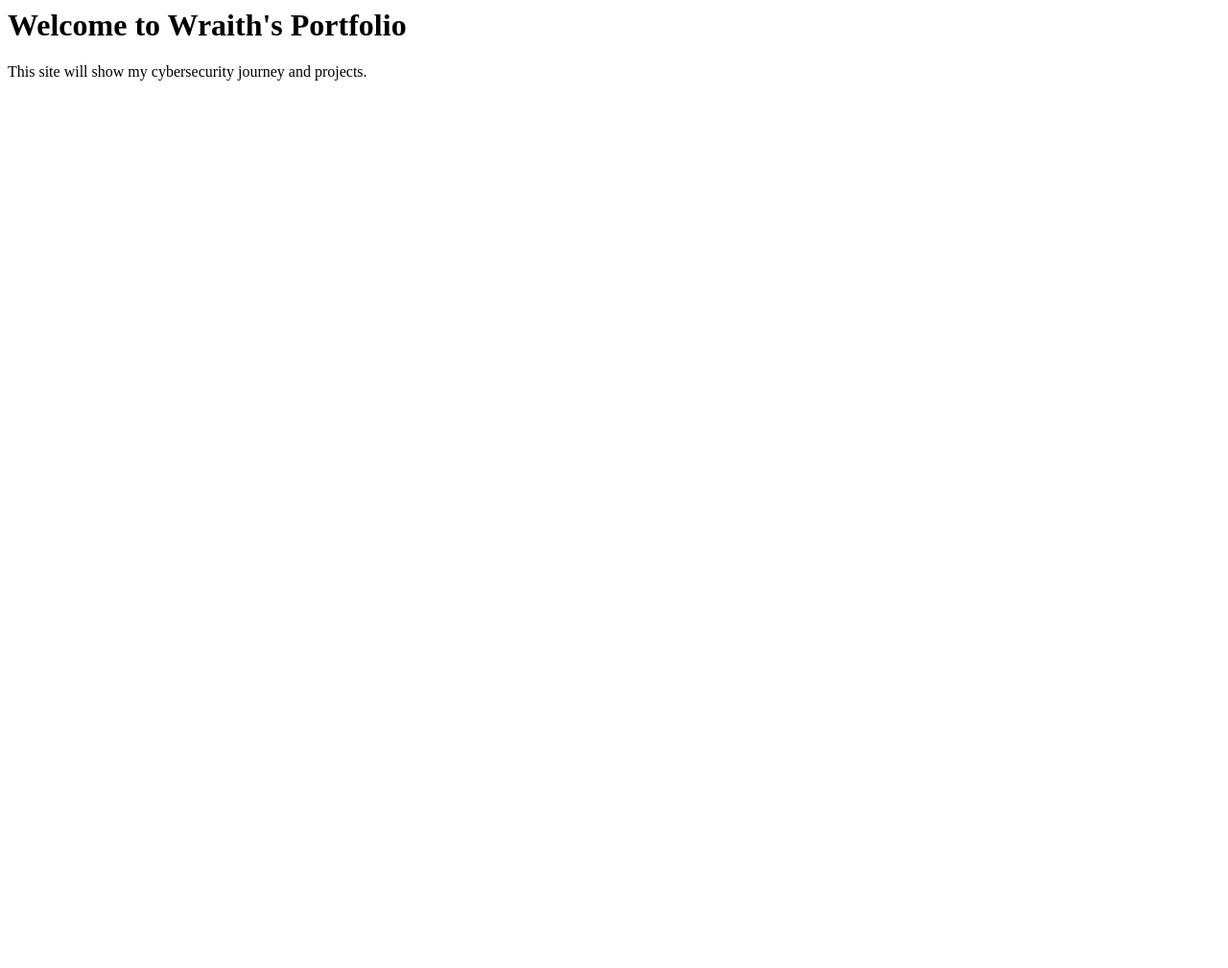
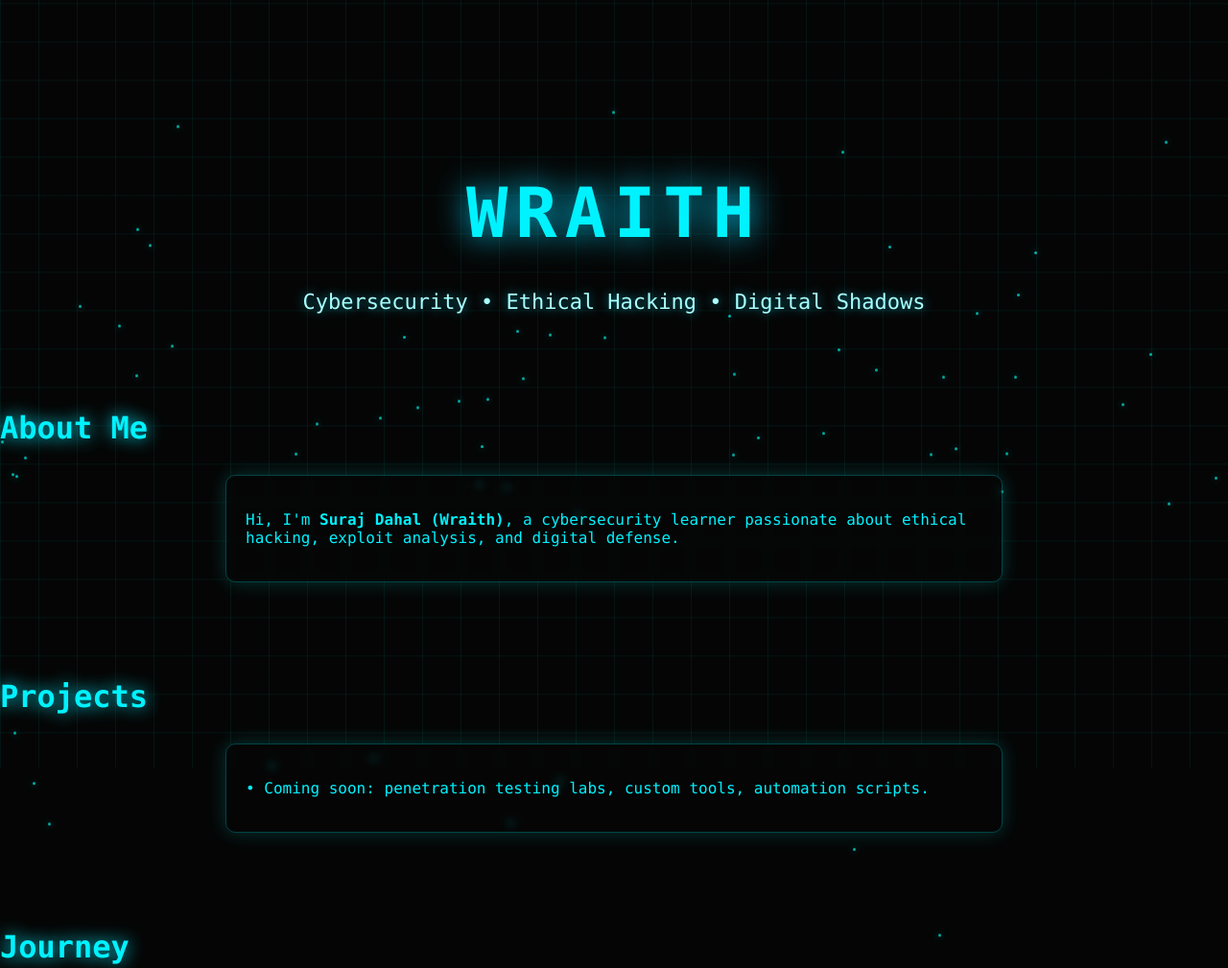
Before and after one commit to surajdahal390-arch/wraith-portfolio, a plain HTML site: page index.html in a window 1280 px wide. Shown: the top 1009 px of the page at 96% size. Before the commit the page ends 800 px from the top, so only its background shows below. Drawn offline with Linux system fonts and the light colour scheme.

Commit message:
Create index.html for cybersecurity portfolio
Added a complete HTML structure with styling and content for a cybersecurity portfolio.

```diff
--- a/index.html
+++ b/index.html
@@ -1,2 +1,132 @@
-<h1>Welcome to Wraith's Portfolio</h1>
-<p>This site will show my cybersecurity journey and projects.</p>
+<!DOCTYPE html>
+<html lang="en">
+<head>
+<meta charset="UTF-8">
+<title>WRAITH | Cybersecurity Portfolio</title>
+
+<style>
+    /* --- GLOBAL STYLING --- */
+    body {
+        margin: 0;
+        background: #050505;
+        font-family: 'Consolas', monospace;
+        color: #00f2ff;
+        overflow-x: hidden;
+    }
+
+    /* Futuristic grid background */
+    .grid-background {
+        position: fixed;
+        top: 0; left: 0;
+        width: 100%;
+        height: 100%;
+        background-image:
+            linear-gradient(#00ffee11 1px, transparent 1px),
+            linear-gradient(90deg, #00ffee11 1px, transparent 1px);
+        background-size: 40px 40px;
+        z-index: -2;
+        animation: gridMove 12s linear infinite;
+    }
+
+    @keyframes gridMove {
+        from { background-position: 0 0; }
+        to { background-position: 0 200px; }
+    }
+
+    /* Floating particles */
+    .particle {
+        position: fixed;
+        width: 3px;
+        height: 3px;
+        background-color: #00fff2;
+        box-shadow: 0 0 10px #00fff2;
+        border-radius: 50%;
+        animation: floatUp linear infinite;
+        opacity: 0.7;
+    }
+    @keyframes floatUp {
+        from { transform: translateY(100vh); }
+        to { transform: translateY(-10vh); }
+    }
+
+    /* Center content */
+    .container {
+        text-align: center;
+        margin-top: 180px;
+    }
+
+    h1 {
+        font-size: 72px;
+        letter-spacing: 8px;
+        text-shadow: 0 0 20px #00f2ff, 0 0 40px #00c2ff;
+        animation: pulse 3s infinite alternate;
+    }
+
+    @keyframes pulse {
+        from { text-shadow: 0 0 20px #00f2ff; }
+        to { text-shadow: 0 0 45px #00c2ff; }
+    }
+
+    .tagline {
+        font-size: 22px;
+        margin-top: -10px;
+        color: #a9ffff;
+        text-shadow: 0 0 12px #0099aa;
+    }
+
+    .section-title {
+        margin-top: 100px;
+        font-size: 32px;
+        text-shadow: 0 0 18px #00eaff;
+    }
+
+    .box {
+        border: 1px solid #00f2ff44;
+        padding: 20px;
+        width: 60%;
+        margin: 30px auto;
+        border-radius: 10px;
+        backdrop-filter: blur(4px);
+        box-shadow: 0 0 20px #00ffee33;
+    }
+</style>
+</head>
+
+<body>
+
+<div class="grid-background"></div>
+
+<script>
+// Create floating particles behind UI
+for (let i = 0; i < 60; i++) {
+    let p = document.createElement("div");
+    p.classList.add("particle");
+    p.style.left = Math.random() * 100 + "vw";
+    p.style.animationDuration = (4 + Math.random() * 6) + "s";
+    document.body.appendChild(p);
+}
+</script>
+
+<!-- MAIN CONTENT -->
+<div class="container">
+    <h1>WRAITH</h1>
+    <p class="tagline">Cybersecurity • Ethical Hacking • Digital Shadows</p>
+</div>
+
+<h2 class="section-title">About Me</h2>
+<div class="box">
+    <p>Hi, I'm <strong>Suraj Dahal (Wraith)</strong>, a cybersecurity learner passionate about ethical hacking, exploit analysis, and digital defense.</p>
+</div>
+
+<h2 class="section-title">Projects</h2>
+<div class="box">
+    <p>• Coming soon: penetration testing labs, custom tools, automation scripts.</p>
+</div>
+
+<h2 class="section-title">Journey</h2>
+<div class="box">
+    <p>Building skills in CEH, OSCP, cybersecurity fundamentals, networking, and exploit development.</p>
+</div>
+
+</body>
+</html>
```
